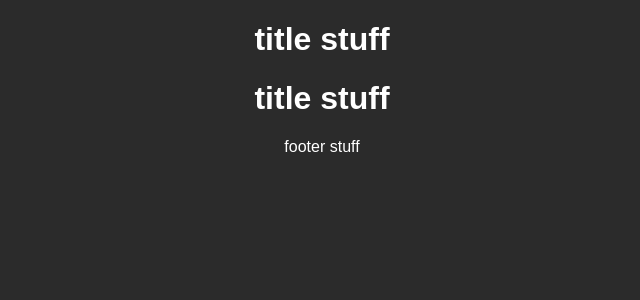
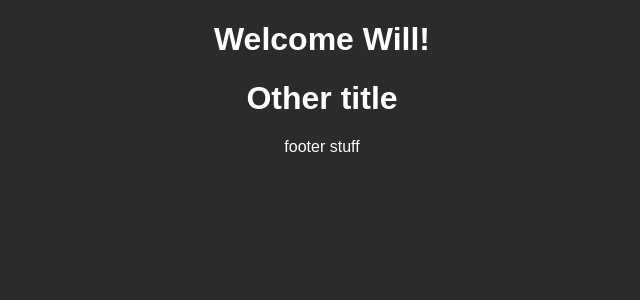
Before and after one commit to nastajus/learn-react-app-state-vs-props, a React (Create React App) app: page / in a window 1280 px wide. Shown: the top 300 px of the page, without its empty margins (318-958 px from the left). Built offline with nearby package versions, Linux system fonts and the light colour scheme; the HTML template or start-up script is replaced by a standard one.

Commit message:
unique title prop used in each Title Component invocation

```diff
--- a/src/Header.js
+++ b/src/Header.js
@@ -3,7 +3,8 @@ import Title from './Title';
 
 export default class Header extends Component {
   render(){
-    console.log(this.props);
-    return <Title />
+    console.log("Header Component Props Title: " +  this.props.title);
+    /* so we're just going to keep on passing that straight on through to Title */
+    return <Title title={this.props.title}/>
   }
 }
--- a/src/Title.js
+++ b/src/Title.js
@@ -4,7 +4,8 @@ export default class Title extends Component {
   render(){
     return (
       <div>
-        <h1>title stuff</h1>
+        {/*Title component will actually make use of the title prop*/}
+        <h1>{this.props.title}</h1>
       </div>
     );
   }
```
